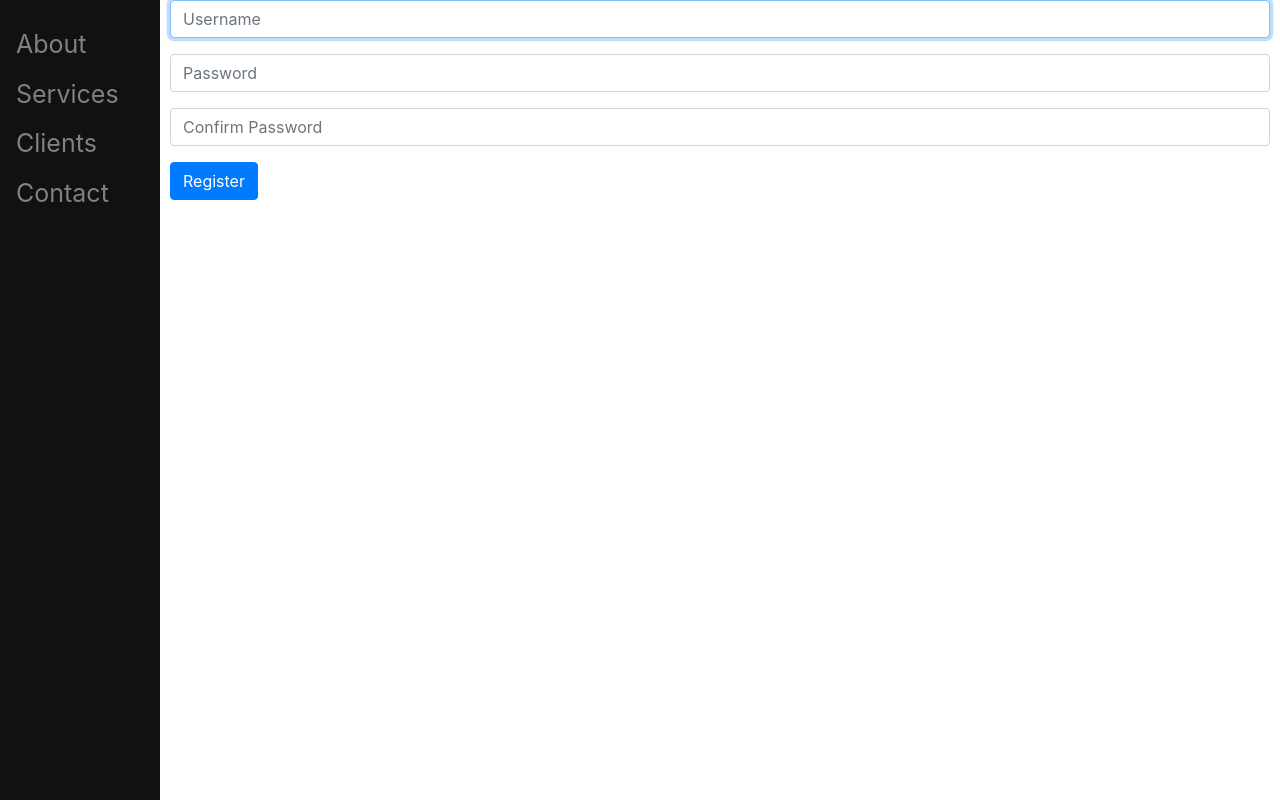
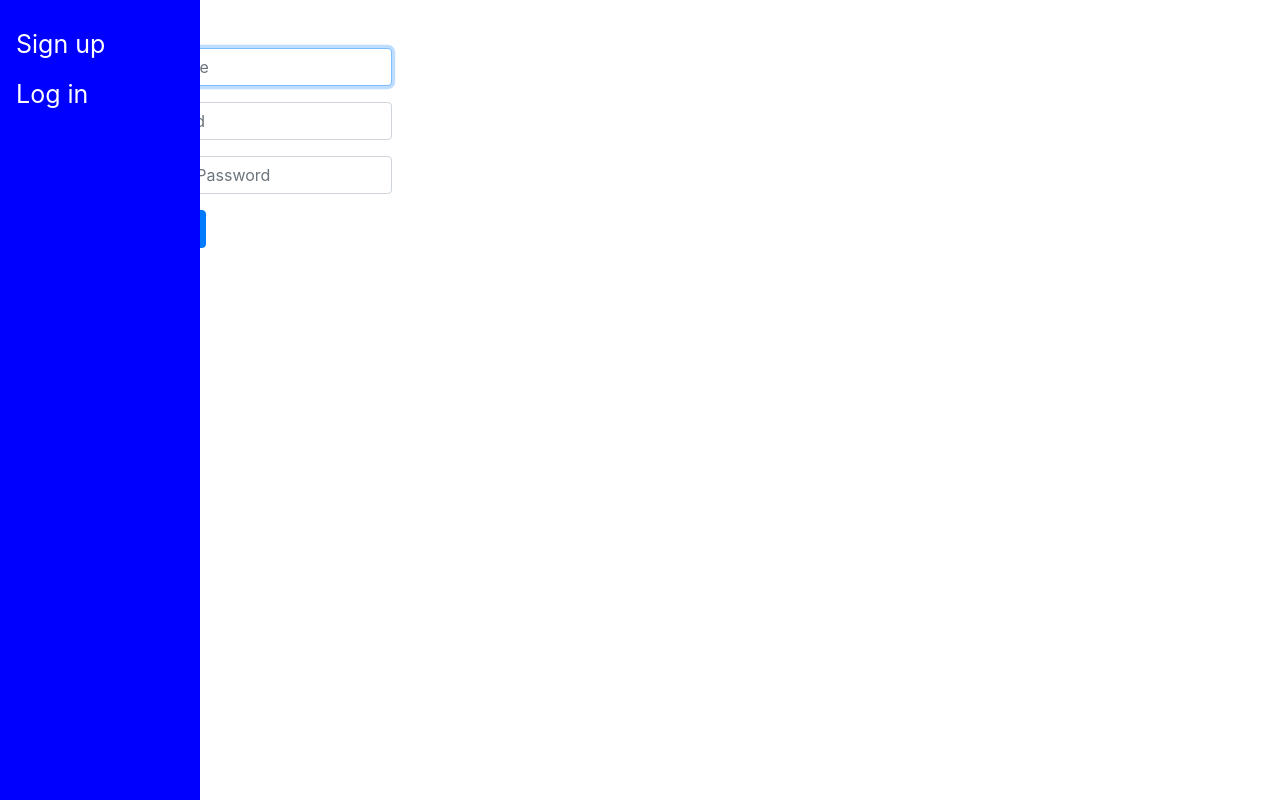
Before and after one commit to adamjoer/cs50-project, a Flask app: page /signup in a window 1280 px wide. Run offline with Flask 2, Linux system fonts and the light colour scheme; some libraries are stand-ins or nearby versions.

Commit message:
Update sidebar

```diff
--- a/app.py
+++ b/app.py
@@ -73,6 +73,7 @@ def signup():
 
         # Remember which user has logged in
         session["user_id"] = rows[0]["id"]
+        session["user_name"] = rows[0]["username"]
 
         # Redirect user to homepage
         flash(f'User {request.form.get("username")} successfully registered!')
@@ -111,6 +112,7 @@ def login():
 
         # Remember which user has logged in
         session["user_id"] = rows[0]["id"]
+        session["user_name"] = rows[0]["username"]
 
         # Redirect user to home page
         return redirect("/")
@@ -120,6 +122,17 @@ def login():
         return render_template("login.html")
 
 
+@app.route("/logout")
+def logout():
+    """Log user out"""
+
+    # Forget any user_id
+    session.clear()
+
+    # Redirect user to login form
+    return redirect("/")
+
+
 # Listen for errors
 for code in default_exceptions:
     app.errorhandler(code)(errorhandler)
--- a/static/styles.css
+++ b/static/styles.css
@@ -1,34 +1,57 @@
 /* The sidebar menu */
 .sidenav {
     height: 100%; /* Full-height: remove this if you want "auto" height */
-    width: 160px; /* Set the width of the sidebar */
+    width: 200px; /* Set the width of the sidebar */
     position: fixed; /* Fixed Sidebar (stay in place on scroll) */
     z-index: 1; /* Stay on top */
     top: 0; /* Stay at the top */
     left: 0;
-    background-color: #111; /* Black */
+    background-color: blue; /* Black */
     overflow-x: hidden; /* Disable horizontal scroll */
     padding-top: 20px;
 }
 
 /* The navigation menu links */
-.sidenav a {
+.sidenav a, p {
     padding: 6px 8px 6px 16px;
+    margin-bottom: 0rem;
     text-decoration: none;
     font-size: 25px;
-    color: #818181;
+    color: #ffffff;
     display: block;
 }
 
+/* .sidenav p {
+    padding: 2px 8px 2px 16px;
+    text-decoration: none;
+    font-size: 25px;
+    color: #ffffff;
+    display: block;
+} */
+
 /* When you mouse over the navigation links, change their color */
 .sidenav a:hover {
-    color: #f1f1f1;
+    color: #cecece;
+}
+
+.id {
+    position:fixed;
+    bottom: 0;
 }
 
 /* Style page content */
-.main {
-    margin-left: 160px; /* Same as the width of the sidebar */
+main {
+    /* margin-left: 200px; Same as the width of the sidebar */
     padding: 0px 10px;
+}
+
+main .form-control
+{
+    /* center form controls */
+    display: inline-block;
+
+    /* override Bootstrap's 100% width for form controls */
+    width: auto;
 }
 
 /* On smaller screens, where height is less than 450px, change the style of the sidebar (less padding and a smaller font size) */
--- a/templates/hello.html
+++ b/templates/hello.html
@@ -1,4 +1,8 @@
 {% extends "layout.html" %}
+
+{% block title %}
+Hello
+{% endblock %}
 
 {% block main %}
     <h1>Welcome to my final project</h1>
--- a/templates/layout.html
+++ b/templates/layout.html
@@ -13,16 +13,31 @@
 
         <!-- Sidebar -->
         <div class="sidenav">
-            <a href="#">About</a>
-            <a href="#">Services</a>
-            <a href="#">Clients</a>
-            <a href="#">Contact</a>
+            {% if session.user_id %}
+                <div class="id">
+                    <p><u>Welcome, {{ session.user_name }}</u></p>
+                    <a href="/logout">Log out</a>
+                </div>
+            {% else %}
+                <a href="/signup">Sign up</a>
+                <a href="/login">Log in</a>
+            {% endif %}
         </div>
 
+        {% if get_flashed_messages() %}
+            <header>
+                <div class="alert alert-primary border text-center" role="alert">
+                    {{ get_flashed_messages() | join(" ") }}
+                </div>
+            </header>
+        {% endif %}
+
         <!-- Main content -->
-        <div class="main">
-            {% block main %}
-            {% endblock %}
-        </div>
+        <main class="container p-5">
+            <div class="main">
+                {% block main %}
+                {% endblock %}
+            </div>
+        </main>
     </body>
 </html>
```
